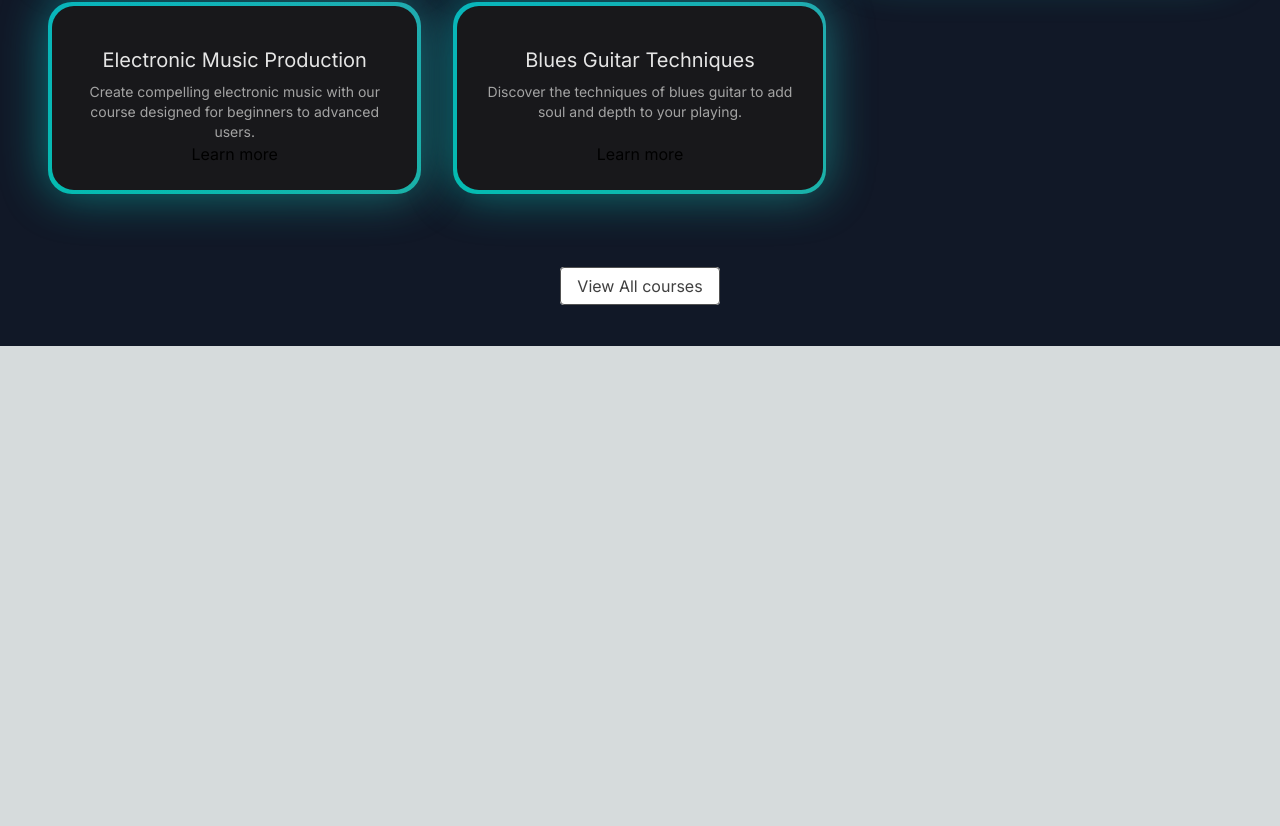
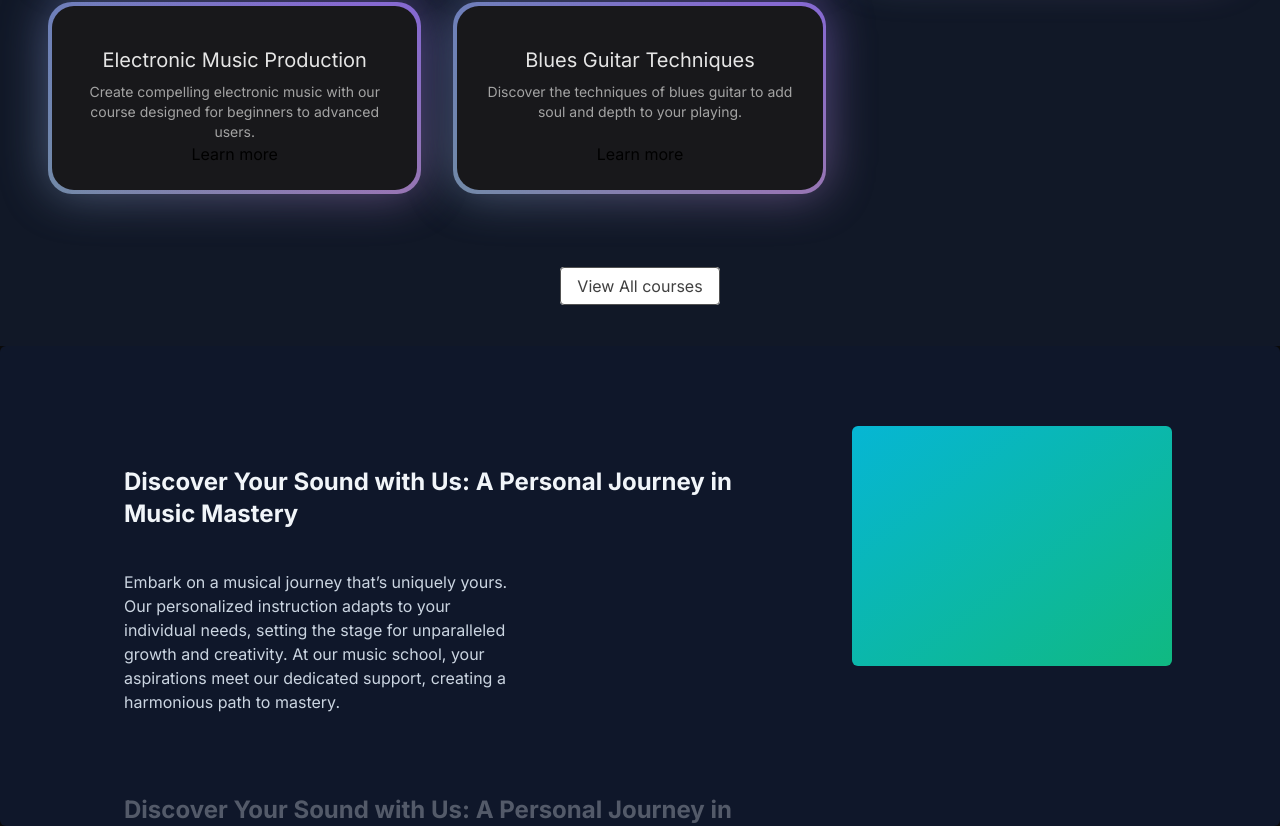
Before and after one commit to iamPankajGhosh/nextjs-project-one, a Next.js app: page / in a window 1280 px wide. Shown: the part 1022-1848 px from the top of the page. Before the commit the page ends 1368 px from the top, so only its background shows below. Built offline with nearby package versions, Linux system fonts and the light colour scheme.

Commit message:
add whychooseus section

```diff
--- a/src/app/page.tsx
+++ b/src/app/page.tsx
@@ -1,11 +1,13 @@
 import FeaturedCourses from "@/components/FeaturedCourses";
 import HeroSection from "@/components/HeroSection";
+import WhyChooseUs from "@/components/WhyChooseUs";
 
 export default function Home() {
   return (
     <main className="min-h-screen bg-black/[0.96] antialiased">
       <HeroSection/>
       <FeaturedCourses/>
+      <WhyChooseUs/>
     </main>
   );
 }
--- /dev/null
+++ b/src/components/WhyChooseUs.tsx
@@ -0,0 +1,44 @@
+"use client";
+import { StickyScroll } from "./ui/sticky-scroll-reveal";
+import Image from "next/image";
+
+const musicSchoolContent = [
+  {
+    title: "Discover Your Sound with Us: A Personal Journey in Music Mastery",
+    description:
+      "Embark on a musical journey that’s uniquely yours. Our personalized instruction adapts to your individual needs, setting the stage for unparalleled growth and creativity. At our music school, your aspirations meet our dedicated support, creating a harmonious path to mastery.",
+  },
+  {
+    title: "Discover Your Sound with Us: A Personal Journey in Music Mastery",
+    description:
+      "Embark on a musical journey that’s uniquely yours. Our personalized instruction adapts to your individual needs, setting the stage for unparalleled growth and creativity. At our music school, your aspirations meet our dedicated support, creating a harmonious path to mastery.",
+  },
+  {
+    title: "Discover Your Sound with Us: A Personal Journey in Music Mastery",
+    description:
+      "Embark on a musical journey that’s uniquely yours. Our personalized instruction adapts to your individual needs, setting the stage for unparalleled growth and creativity. At our music school, your aspirations meet our dedicated support, creating a harmonious path to mastery.",
+  },
+  {
+    title: "Live Feedback & Engagement",
+    description:
+      "Immerse yourself in an interactive learning experience where feedback is immediate, just like real-time changes in a collaborative project. This approach enhances your understanding and mastery of music concepts and performance techniques.",
+  },
+  {
+    title: "Cutting-Edge Curriculum",
+    description:
+      "Our curriculum is continuously updated to include the latest music education trends and technologies, ensuring you’re always learning with the most current and effective methods. Say goodbye to outdated materials and welcome an education that evolves with the industry.",
+  },
+  {
+    title: "Limitless Learning Opportunities",
+    description:
+      "With our expansive resource library and dynamic course offerings, you’ll never find yourself without something new to explore. Our platform provides continuous opportunities for growth, ensuring your musical skills are always advancing.",
+  },
+];
+
+function WhyChooseUs() {
+  return <div>
+    <StickyScroll content={musicSchoolContent} />
+  </div>;
+}
+
+export default WhyChooseUs;
--- /dev/null
+++ b/src/components/ui/sticky-scroll-reveal.tsx
@@ -0,0 +1,105 @@
+"use client";
+import React, { useRef } from "react";
+import { useMotionValueEvent, useScroll } from "framer-motion";
+import { motion } from "framer-motion";
+import { cn } from "@/utils/cn";
+
+export const StickyScroll = ({
+  content,
+  contentClassName,
+}: {
+  content: {
+    title: string;
+    description: string;
+    content?: React.ReactNode | any;
+  }[];
+  contentClassName?: string;
+}) => {
+  const [activeCard, setActiveCard] = React.useState(0);
+  const ref = useRef<any>(null);
+  const { scrollYProgress } = useScroll({
+    // uncomment line 22 and comment line 23 if you DONT want the overflow container and want to have it change on the entire page scroll
+    // target: ref
+    container: ref,
+    offset: ["start start", "end start"],
+  });
+  const cardLength = content.length;
+
+  useMotionValueEvent(scrollYProgress, "change", (latest) => {
+    const cardsBreakpoints = content.map((_, index) => index / cardLength);
+    const closestBreakpointIndex = cardsBreakpoints.reduce(
+      (acc, breakpoint, index) => {
+        const distance = Math.abs(latest - breakpoint);
+        if (distance < Math.abs(latest - cardsBreakpoints[acc])) {
+          return index;
+        }
+        return acc;
+      },
+      0
+    );
+    setActiveCard(closestBreakpointIndex);
+  });
+
+  const backgroundColors = [
+    "var(--slate-900)",
+    "var(--black)",
+    "var(--neutral-900)",
+  ];
+  const linearGradients = [
+    "linear-gradient(to bottom right, var(--cyan-500), var(--emerald-500))",
+    "linear-gradient(to bottom right, var(--pink-500), var(--indigo-500))",
+    "linear-gradient(to bottom right, var(--orange-500), var(--yellow-500))",
+  ];
+  return (
+    <motion.div
+      animate={{
+        backgroundColor: backgroundColors[activeCard % backgroundColors.length],
+      }}
+      className="h-[30rem] overflow-y-auto flex justify-center relative space-x-10 rounded-md p-10"
+      ref={ref}
+    >
+      <div className="div relative flex items-start px-4">
+        <div className="max-w-2xl">
+          {content.map((item, index) => (
+            <div key={item.title + index} className="my-20">
+              <motion.h2
+                initial={{
+                  opacity: 0,
+                }}
+                animate={{
+                  opacity: activeCard === index ? 1 : 0.3,
+                }}
+                className="text-2xl font-bold text-slate-100"
+              >
+                {item.title}
+              </motion.h2>
+              <motion.p
+                initial={{
+                  opacity: 0,
+                }}
+                animate={{
+                  opacity: activeCard === index ? 1 : 0.3,
+                }}
+                className="text-kg text-slate-300 max-w-sm mt-10"
+              >
+                {item.description}
+              </motion.p>
+            </div>
+          ))}
+          <div className="h-40" />
+        </div>
+      </div>
+      <motion.div
+        animate={{
+          background: linearGradients[activeCard % linearGradients.length],
+        }}
+        className={cn(
+          "hidden lg:block h-60 w-80 rounded-md bg-white sticky top-10 overflow-hidden",
+          contentClassName
+        )}
+      >
+        {content[activeCard].content ?? null}
+      </motion.div>
+    </motion.div>
+  );
+};
```
